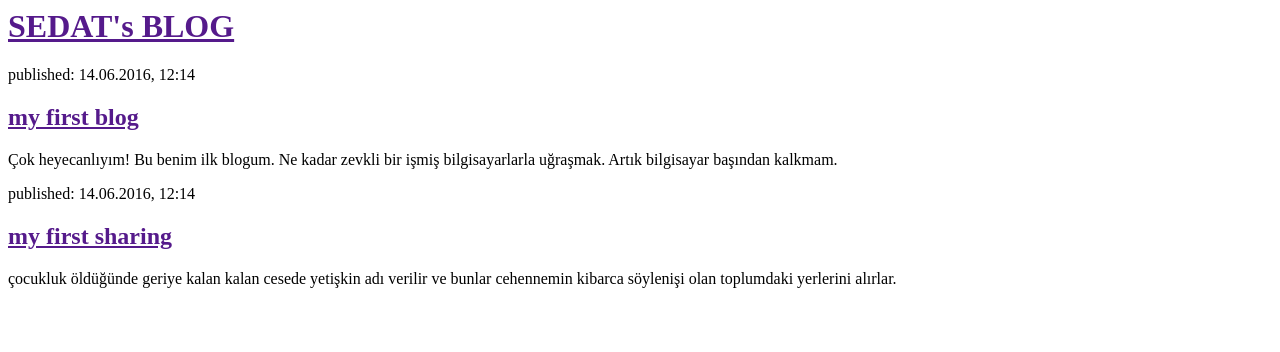
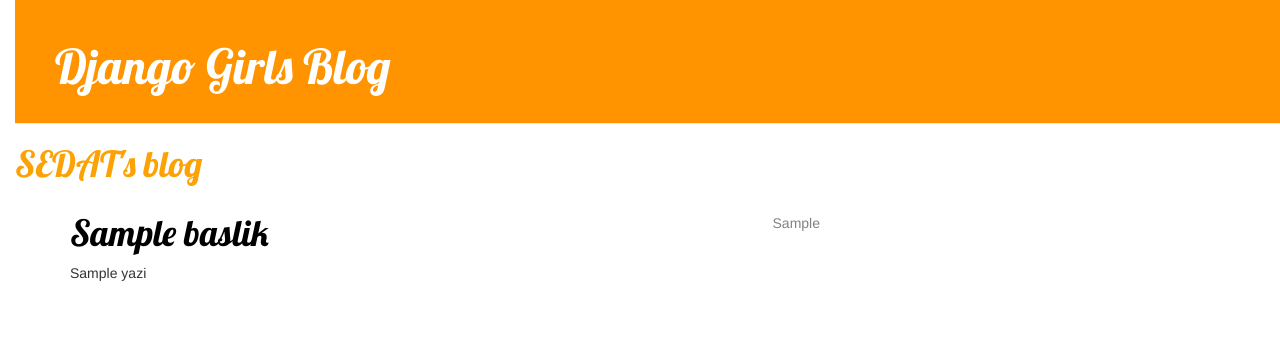
Before and after one commit to bablisoktanya/ilk-blogum, a Django app: template blog/templates/blog/post_list.html in a window 1280 px wide. Shown: the top 352 px of the page. Run offline with Django 3.2, Linux system fonts and the light colour scheme; the template is opened without the code that fills it: most values are stand-ins (such as "Sample title", 1, 10 or a date in 2020); some libraries are stand-ins or nearby versions.

Commit message:
Veritabanındaki postları görebilmek için template'i değiştirdim.

```diff
--- a/blog/static/css/blog.css
+++ b/blog/static/css/blog.css
@@ -1,3 +1,6 @@
+h1 a {
+    color: #FCA205;
+}
 body {
     padding-left: 15px;
 }
--- a/blog/templates/blog/post_list.html
+++ b/blog/templates/blog/post_list.html
@@ -1,22 +1,36 @@
+{% load staticfiles %}
 <html>
     <head>
         <title>SEDAT's BLOG</title>
+        <link rel="stylesheet" href="//maxcdn.bootstrapcdn.com/bootstrap/3.2.0/css/bootstrap.min.css">
+        <link rel="stylesheet" href="//maxcdn.bootstrapcdn.com/bootstrap/3.2.0/css/bootstrap-theme.min.css">
+        <link rel="stylesheet" href="{% static 'css/blog.css' %}">
+        <link href="https://fonts.googleapis.com/css?family=Lobster&subset=latin,latin-ext" rel="stylesheet" type="text/css">
+
     </head>
     <body>
         <div>
-            <h1><a href="">SEDAT's BLOG</a></h1>
+        <div class="page-header">
+    <h1><a href="/">Django Girls Blog</a></h1>
+</div>
+            <h1><a href="/">SEDAT's blog</a></h1>
+
         </div>
 
-        <div>
-            <p>published: 14.06.2016, 12:14</p>
-            <h2><a href="">my first blog</a></h2>
-            <p>Çok heyecanlıyım! Bu benim ilk blogum. Ne kadar zevkli bir işmiş bilgisayarlarla uğraşmak. Artık bilgisayar başından kalkmam. </p>
+        <div class="content container">
+    <div class="row">
+        <div class="col-md-8">
+            {% for post in posts %}
+                <div class="post">
+                    <div class="date">
+                        {{ post.yayinlama_tarihi }}
+                    </div>
+                    <h1><a href="">{{ post.baslik }}</a></h1>
+                    <p>{{ post.yazi|linebreaksbr }}</p>
+                </div>
+            {% endfor %}
         </div>
-
-        <div>
-            <p>published: 14.06.2016, 12:14</p>
-            <h2><a href="">my first sharing</a></h2>
-            <p>çocukluk öldüğünde geriye kalan kalan cesede yetişkin adı verilir ve bunlar cehennemin kibarca söylenişi olan toplumdaki yerlerini alırlar.</p>
-        </div>
+    </div>
+</div>
     </body>
 </html>
```
Also changed, not shown: blog/templates/blog/base.html (+4 -5 lines).
